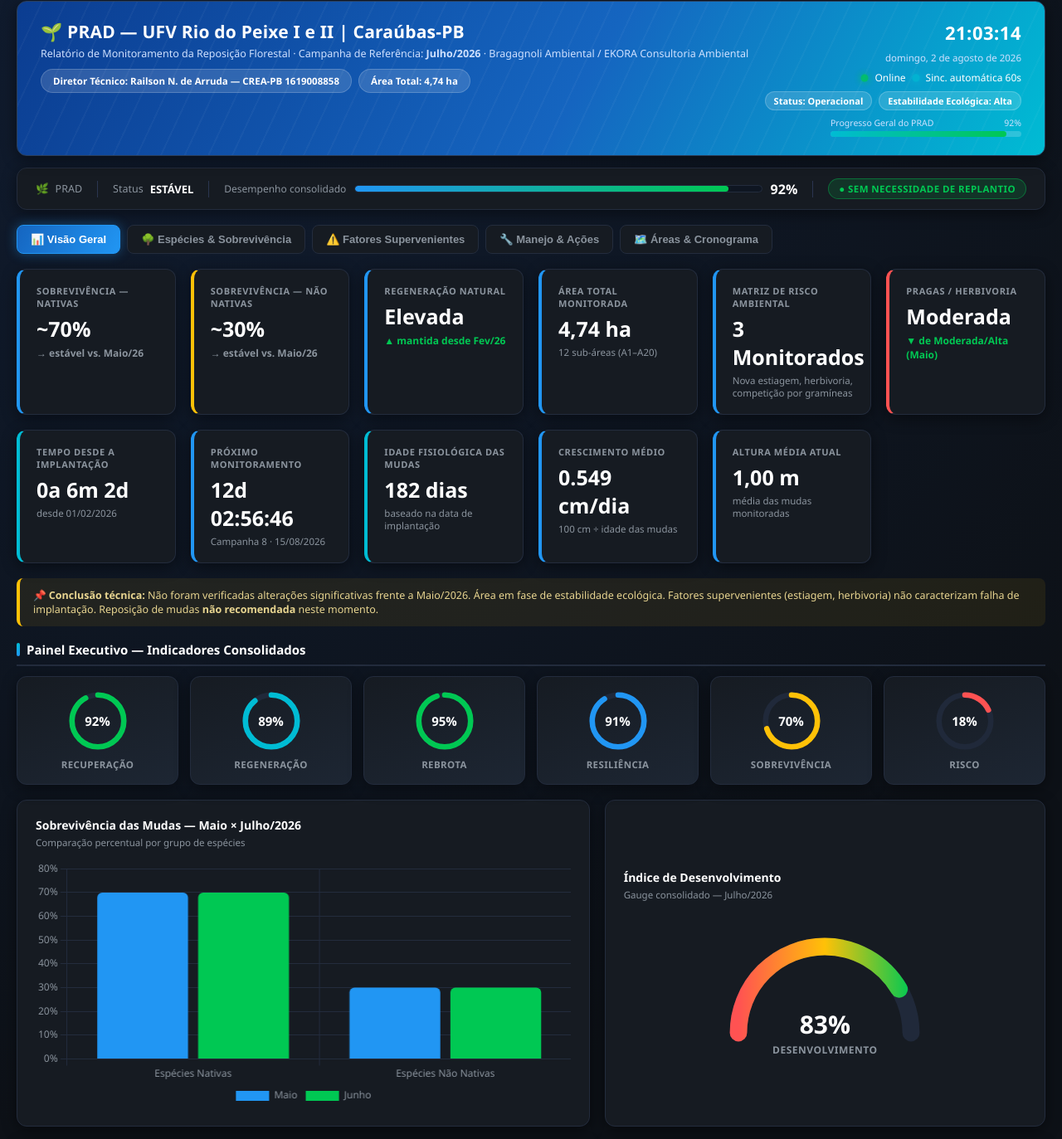
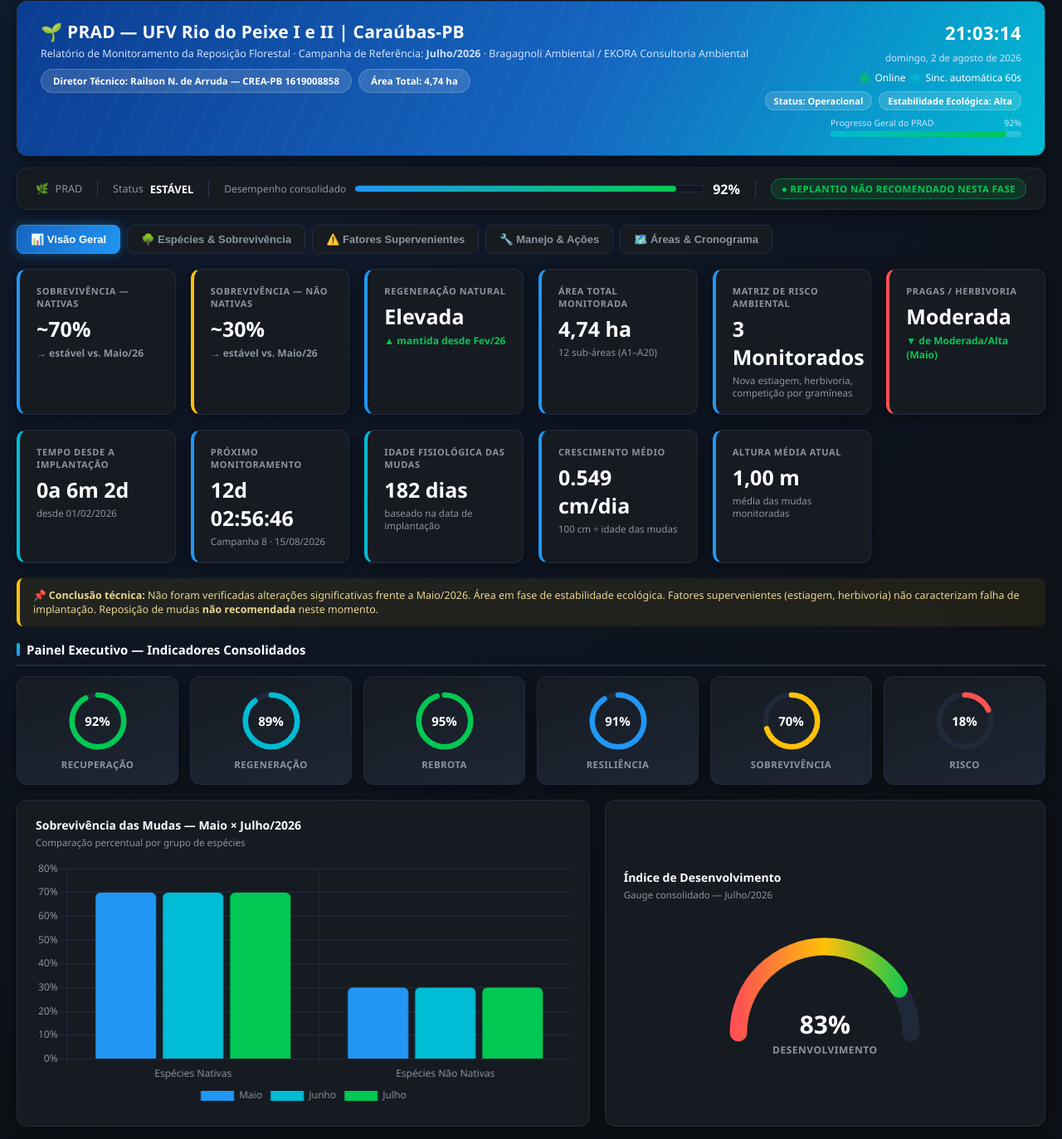
Before and after one commit to kraefegg/prad.dashboard, a plain HTML site: page index.html in a window 1280 px wide. Shown: the part 19-1392 px from the top of the page at 83% size. Drawn offline with nearby package versions, Linux system fonts and the light colour scheme.

Commit message:
Update index.html
UPDATED

```diff
--- a/index.html
+++ b/index.html
@@ -190,7 +190,7 @@ tbody tr:hover{background:#101a2c;}
       <b style="color:#fff">92%</b>
     </div>
     <div class="db-sep"></div>
-    <span class="status-chip ok">● SEM NECESSIDADE DE REPLANTIO</span>
+    <span class="status-chip ok">● REPLANTIO NÃO RECOMENDADO NESTA FASE</span>
   </div>
 
   <div class="tabs">
@@ -561,7 +561,7 @@ tbody tr:hover{background:#101a2c;}
   </div>
 
   <div class="footer">
-    Dashboard gerado a partir do Relatório Técnico de Monitoramento — UFV Rio do Peixe I e II — Julho/2026 · Bragagnoli Ambiental (CTF/AIDA 8805586) · Diretor Técnico: Railson Nogueira de Arruda, Eng. Ambiental, CREA-PB RNP 1619008858, ART PB20250690039
+    Dashboard gerado a partir do Relatório Técnico de Monitoramento — UFV Rio do Peixe I e II — Junho/2026 · Bragagnoli Ambiental (CTF/AIDA 8805586) · Diretor Técnico: Railson Nogueira de Arruda, Eng. Ambiental, CREA-PB RNP 1619008858, ART PB20250690039
   </div>
 
 </div>
@@ -586,7 +586,8 @@ new Chart(document.getElementById('chartSurvival'), {
     labels:['Espécies Nativas','Espécies Não Nativas'],
     datasets:[
       {label:'Maio', data:[70,30], backgroundColor:BLUE, borderRadius:6},
-      {label:'Junho', data:[70,30], backgroundColor:GREEN, borderRadius:6}
+      {label:'Junho', data:[70,30], backgroundColor:CYAN, borderRadius:6},
+      {label:'Julho', data:[70,30], backgroundColor:GREEN, borderRadius:6}
     ]
   },
   options:{responsive:true, scales:{y:{beginAtZero:true,max:80,ticks:{callback:v=>v+'%'}}}, plugins:{legend:{position:'bottom'}}}
```
